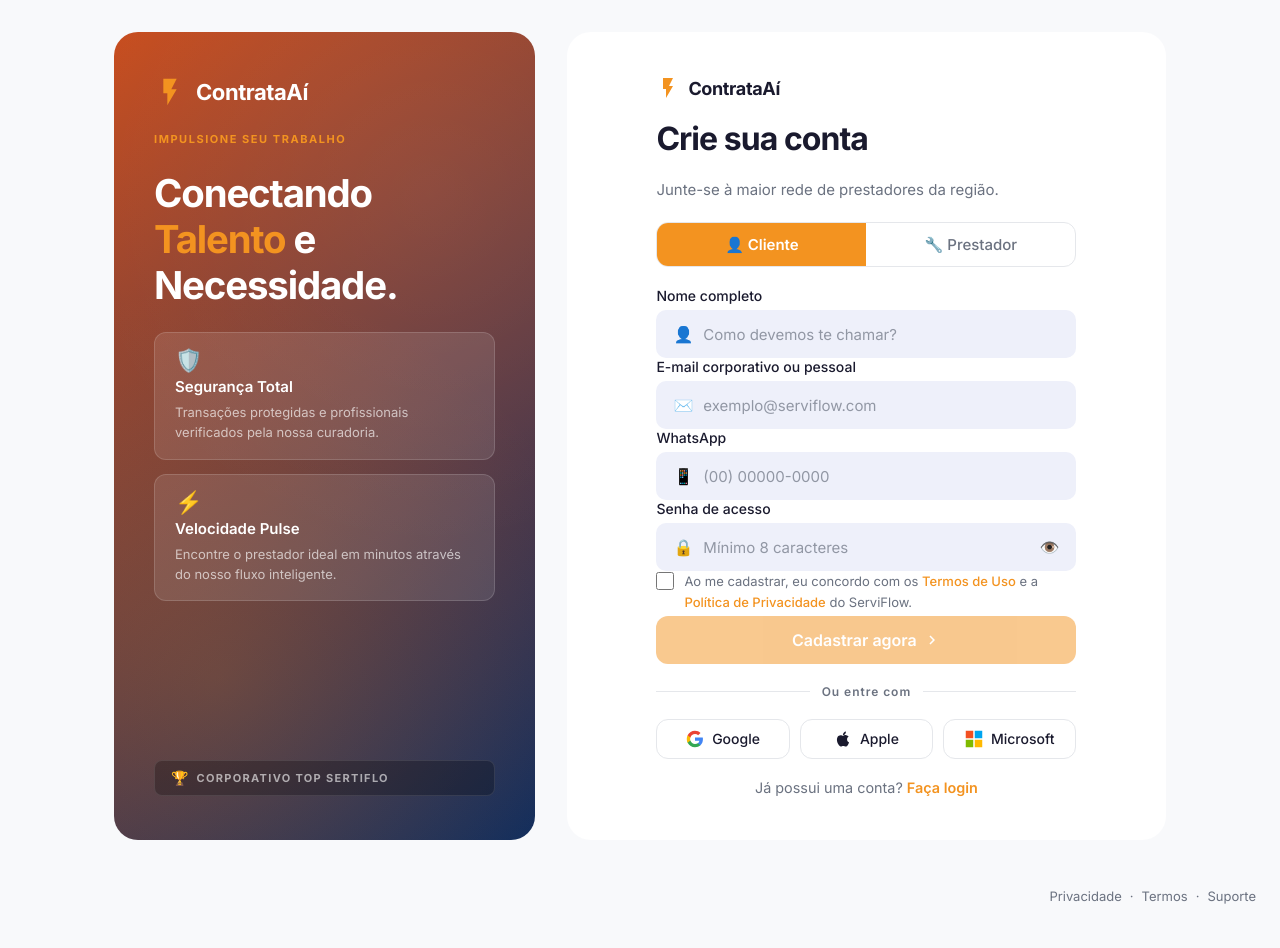
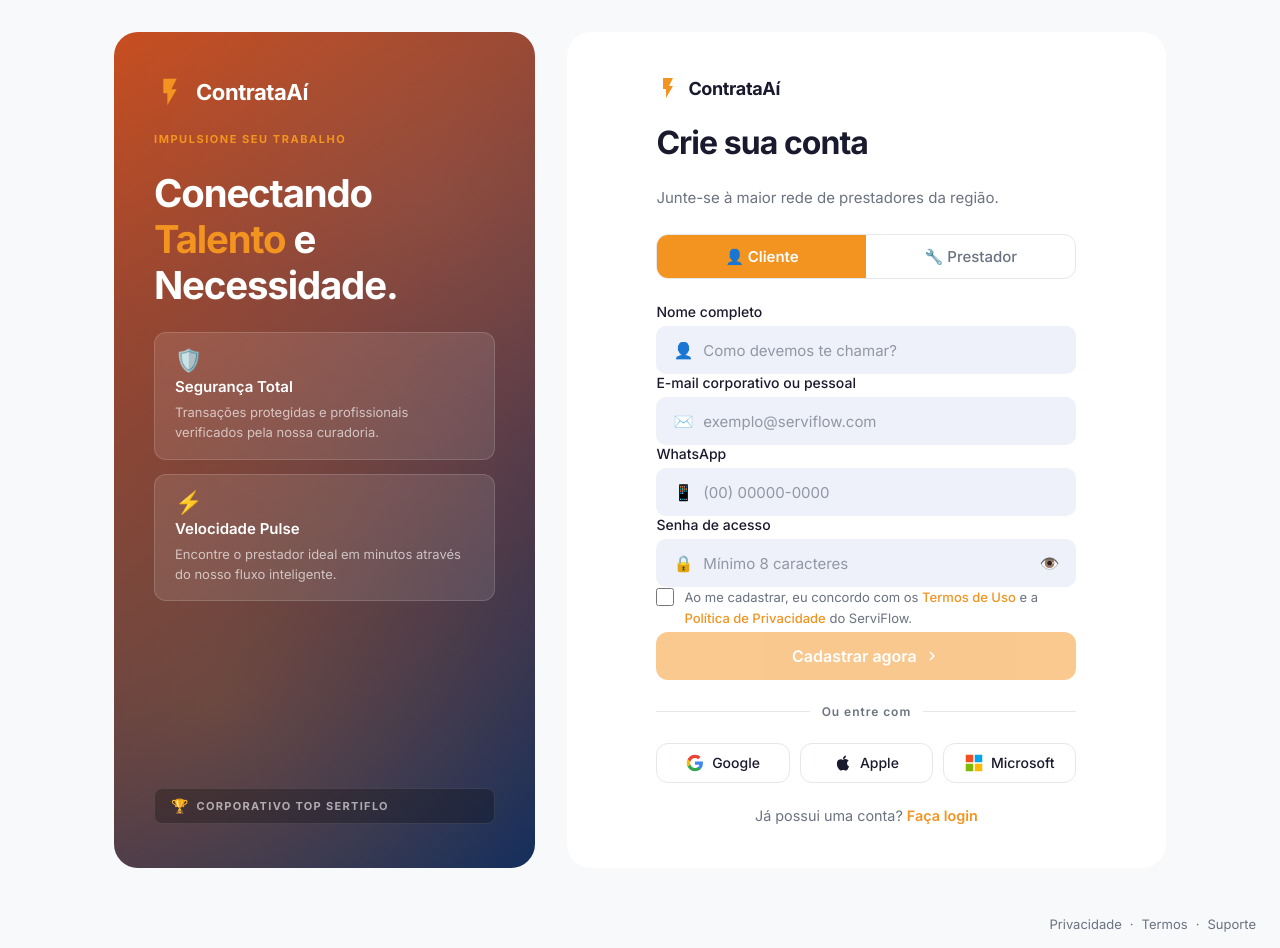
Before and after one commit to JunoPLupus/Contrata-Ai, an Angular app in the folder web/: page /cadastro in a window 1280 px wide. Before the commit the page ends 920 px from the top, so only its background shows below. Built offline with nearby package versions, Linux system fonts and the light colour scheme.

Commit message:
style: padroniza espaçamento entre campos dos formulários #2

```diff
--- a/web/src/app/features/auth/cadastro/cadastro.component.scss
+++ b/web/src/app/features/auth/cadastro/cadastro.component.scss
@@ -165,7 +165,7 @@
   max-width: 420px;
   display: flex;
   flex-direction: column;
-  gap: 1.25rem;
+  gap: 1.5rem;
 }
 
 // Form logo
--- a/web/src/app/features/auth/login/login.component.scss
+++ b/web/src/app/features/auth/login/login.component.scss
@@ -145,7 +145,7 @@
   max-width: 400px;
   display: flex;
   flex-direction: column;
-  gap: 1.25rem;
+  gap: 1.5rem;
 }
 
 // Eyebrow label
--- a/web/src/app/features/prestador/gerar-orcamento/gerar-orcamento.component.scss
+++ b/web/src/app/features/prestador/gerar-orcamento/gerar-orcamento.component.scss
@@ -179,7 +179,7 @@
 
 // ── Formulário ────────────────────────────────────────────────────────────────
 .form-card {
-  gap: 1.375rem;
+  gap: 1.5rem;
 }
 
 .field {
```
